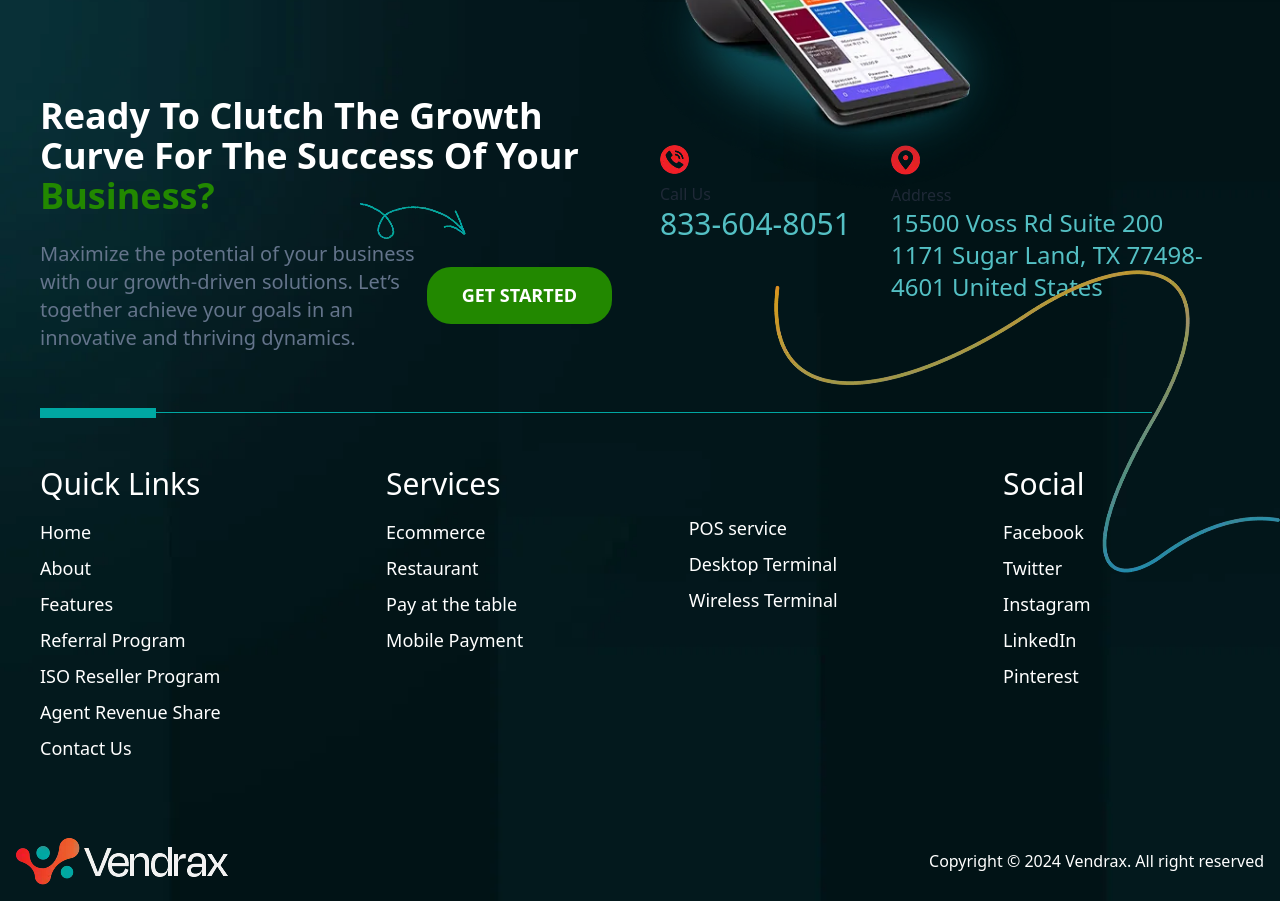
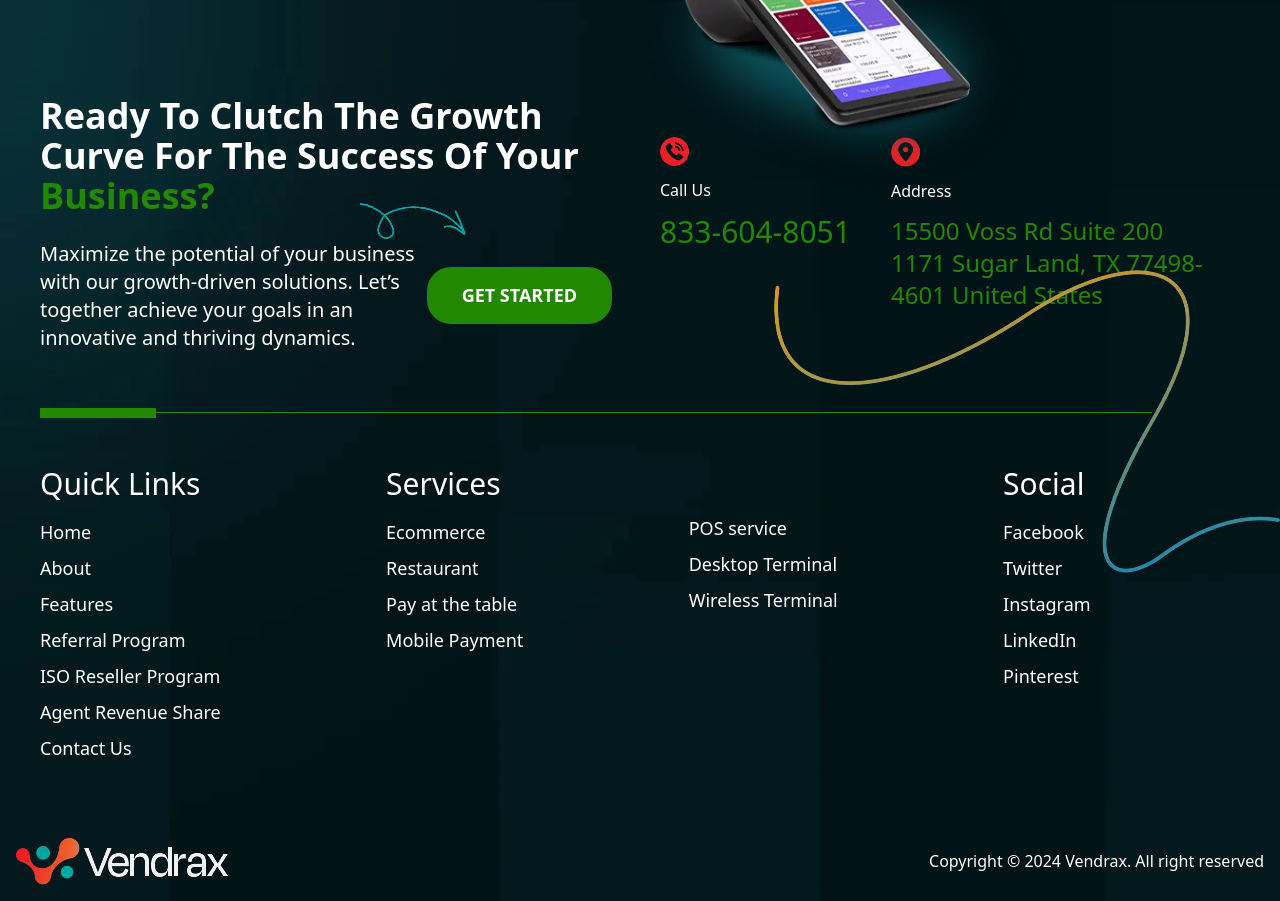
Before and after one commit to shrabontambuli/Vendrax, a React (Vite) app: page /features in a window 1280 px wide. Shown: the part 5180-6081 px from the top of the page. Built offline with nearby package versions, Linux system fonts and the light colour scheme.

Commit message:
changes banner

```diff
--- a/src/components/Footer.jsx
+++ b/src/components/Footer.jsx
@@ -11,14 +11,14 @@ const Footer = () => {
         <img className="absolute top-4 md:w-72 lg:w-96 md:right-0 lg:right-64 md:-top-4" src="/images/foot-bg1.webp" alt="" />
 
       <div className="max-w-7xl mx-auto pt-20 lg:pt-44">
-        <div className=" grid grid-cols-1 md:grid-cols-2 items-center gap-10 mb-14 px-4 lg:px-10">
+        <div className=" grid grid-cols-1 lg:grid-cols-2 items-center gap-10 mb-14 px-4 lg:px-10">
           <div className=" relative mb-16 md:mb-0">
-            <h1 className="text-2xl lg:text-4xl leading-tight text-white font-bold mb-6">
+            <h1 className="text-2xl md:text-3xl lg:text-4xl leading-tight text-white font-bold mb-6">
               Ready To Clutch The Growth Curve For The Success Of Your{" "}
               <span className="text2">Business?</span>
             </h1>
             <div className="md:flex items-center">
-              <p className="text-xl text-white md:text-slate-500 w-8/12 mb-20 md:mb-0">
+              <p className="text-xl text-white md:w-8/12 mb-20 md:mb-0">
                 Maximize the potential of your business with our growth-driven
                 solutions. Let’s together achieve your goals in an innovative
                 and thriving dynamics.
@@ -35,14 +35,14 @@ const Footer = () => {
           </div>
           <div className="lg:flex gap-10">
             <div className="">
-              <img className="mb-2" src="/images/phone2.webp" alt="icon" />
-              <p>Call Us</p>
-              <h4 className="text-[#54c0c4] text-3xl">833-604-8051</h4>
+              <img className="mb-3" src="/images/phone2.webp" alt="icon" />
+              <p className="text-white mb-3">Call Us</p>
+              <h4 className="text2 text-3xl">833-604-8051</h4>
             </div>
             <div className="mt-6 md:mt-0">
-              <img className="mb-2" src="/images/map2.webp" alt="icon" />
-              <p>Address</p>
-              <h4 className="text-[#54c0c4] text-2xl w-80">
+              <img className="mb-3" src="/images/map2.webp" alt="icon" />
+              <p className="text-white mb-3">Address</p>
+              <h4 className="text2 text-2xl w-80">
                 15500 Voss Rd Suite 200 1171 Sugar Land, TX 77498-4601 United
                 States
               </h4>
@@ -55,8 +55,8 @@ const Footer = () => {
           alt=""
         />
         <div className="flex items-center md:max-w-screen-xl px-4 md:px-0 lg:ms-10 mb-2">
-          <div className="w-36 bg-[#00A7A2] h-[10px]"></div>
-          <div className="w-full lg:me-32 bg-[#00A7A2] h-[1px]"></div>
+          <div className="w-36 bg1 h-[10px]"></div>
+          <div className="w-full lg:me-32 bg1 h-[1px]"></div>
         </div>
         <footer className="footer sm:footer-horizontal text-lg text-white p-10">
           <nav>
--- a/src/components/home/Consistency.jsx
+++ b/src/components/home/Consistency.jsx
@@ -9,7 +9,7 @@ const Consistency = () => {
           <span className="inline-block w-44 py-1 bgs text2 rounded-full font-semibold text-lg text-center tracking-widest">
             Who We Are?
           </span>
-          <h2 className="text-3xl lg:text-5xl font-bold text2">
+          <h2 className="text-2xl lg:text-5xl font-bold text2">
             Gadhering To the Consistency, Excellence, And Innovation
           </h2>
           <p className="text-gray-600 text-xl">
@@ -25,7 +25,7 @@ const Consistency = () => {
             </button>
           </Link>
         </div>
-        <div className="relative h-[620px] w-full mx-auto lg:mx-0 md:w-[844px] lg:h-[708px] lg:w-[624px]">
+        <div className="relative h-[550px] w-full mx-auto lg:mx-0 md:w-[844px] lg:h-[708px] lg:w-[624px]">
           <div className="bg1 p-5 md:p-16 rounded-3xl space-y-8 h-full w-full absolute z-30">
             <div className="flex items-center gap-6">
               <img
@@ -33,7 +33,7 @@ const Consistency = () => {
                 src="/images/need-ic1.webp"
                 alt="icon"
               />
-              <h3 className="text-2xl text-white font-medium">
+              <h3 className="text-xl md:text-2xl text-white font-medium">
                 High-Speed, Secure & Multi Store Scalable
               </h3>
             </div>
@@ -43,7 +43,7 @@ const Consistency = () => {
                 src="/images/need-ic2.webp"
                 alt="icon"
               />
-              <h3 className="text-2xl text-white font-medium">
+              <h3 className="text-xl md:text-2xl text-white font-medium">
                 Leverage Latest Technology Such As AI, PWA
               </h3>
             </div>
@@ -53,7 +53,7 @@ const Consistency = () => {
                 src="/images/need-ic3.webp"
                 alt="icon"
               />
-              <h3 className="text-2xl text-white font-medium">
+              <h3 className="text-xl md:text-2xl text-white font-medium">
                 Leading Industry Integration
               </h3>
             </div>
@@ -63,7 +63,7 @@ const Consistency = () => {
                 src="/images/need-ic4.webp"
                 alt="icon"
               />
-              <h3 className="text-2xl text-white font-medium">
+              <h3 className="text-xl md:text-2xl text-white font-medium">
                 Real-Time Monitoring and Alerts
               </h3>
             </div>
@@ -73,7 +73,7 @@ const Consistency = () => {
                 src="/images/need-ic5.webp"
                 alt="icon"
               />
-              <h3 className="text-2xl text-white font-medium">
+              <h3 className="text-xl md:text-2xl text-white font-medium">
                 Secure Transaction Processing
               </h3>
             </div>
@@ -83,7 +83,7 @@ const Consistency = () => {
                 src="/images/need-ic6.webp"
                 alt="icon"
               />
-              <h3 className="text-2xl text-white font-medium">
+              <h3 className="text-xl md:text-2xl text-white font-medium">
                 An All-In-One Solution for Instore POS
               </h3>
             </div>
--- a/src/components/home/EarnRewards.jsx
+++ b/src/components/home/EarnRewards.jsx
@@ -11,7 +11,7 @@ const EarnRewards = () => {
       }}
     >
       <div className="max-w-7xl mx-auto px-1 lg:px-0 text-center py-20 space-y-10">
-        <h1 className="text-3xl lg:text-6xl text-white font-medium">
+        <h1 className="text-2xl lg:text-6xl text-white font-medium">
         Partner with Vendrax: <br />
           <span className="font-bold">Earn Rewards and Revenue</span>
         </h1>
--- a/src/components/home/Features.jsx
+++ b/src/components/home/Features.jsx
@@ -8,7 +8,7 @@ const Features = () => {
         <span className="inline-block w-44 py-1 bgs text2 rounded-full font-semibold text-lg text-center tracking-widest">
           What We Offer
         </span>
-        <h2 className="text-3xl lg:text-5xl font-bold text2">
+        <h2 className="text-2xl lg:text-5xl font-bold text2">
           Get All The Features You Need In Your POS
         </h2>
         <p className="text-gray-600 text-xl">
--- a/src/components/home/HeroSection.jsx
+++ b/src/components/home/HeroSection.jsx
@@ -46,14 +46,14 @@ const HeroSection = () => {
   }, []);
   return (
     <div>
-    <div className="relative w-full max-w-7xl mx-auto">
-      <div className="grid grid-cols-1 md:grid-cols-2 items-center gap-4 md:px-1 lg:px-0 pt-24 lg:pt-60">
+    <div className="relative w-full max-w-7xl mx-auto lg:h-screen">
+      <div className="grid grid-cols-1 lg:grid-cols-2 items-center gap-4 px-1 lg:px-0 pt-28 lg:pt-60">
         {/* Text Section */}
-        <div className="flex flex-col justify-center text-center md:text-left p-4">
+        <div className="flex flex-col justify-center text-left h-full lg:h-96">
           <h1 className="text-2xl text2 lg:text-4xl font-bold mb-6">
             {banners[currentIndex].title}
           </h1>
-          <p className="text-lg text-gray-700 mb-10 w-full md:w-10/12">
+          <p className="text-lg text-gray-700 mb-10 w-full h-52 flex items-center md:w-10/12">
             {banners[currentIndex].description}
           </p>
 
@@ -73,7 +73,7 @@ const HeroSection = () => {
         </div>
 
         {/* Image Section */}
-        <div className="w-full h-full">
+        <div className="w-full h-full md:h-96">
           <img
             className="w-full h-full rounded-2xl"
             src={banners[currentIndex].imageUrl}
--- a/src/components/home/PosSolution.jsx
+++ b/src/components/home/PosSolution.jsx
@@ -4,11 +4,11 @@ const PosSolution = () => {
   return (
     <div className="max-w-7xl mx-auto px-1 lg:px-0 my-24">
       <div className="grid grid-cols-1 lg:grid-cols-2 items-center gap-10">
-        <div className="space-y-10 p-4">
+        <div className="space-y-10">
           <span className="inline-block w-44 py-1 bgs text2 rounded-full font-semibold text-lg text-center tracking-widest">
           Explore Vendrax
           </span>
-          <h2 className="text-3xl lg:text-5xl font-bold text2">
+          <h2 className="text-2xl lg:text-5xl font-bold text2">
           Achieve The Desired Objective With Our Custom POS Solution
           </h2>
           <p className="text-gray-600 text-xl">
```
